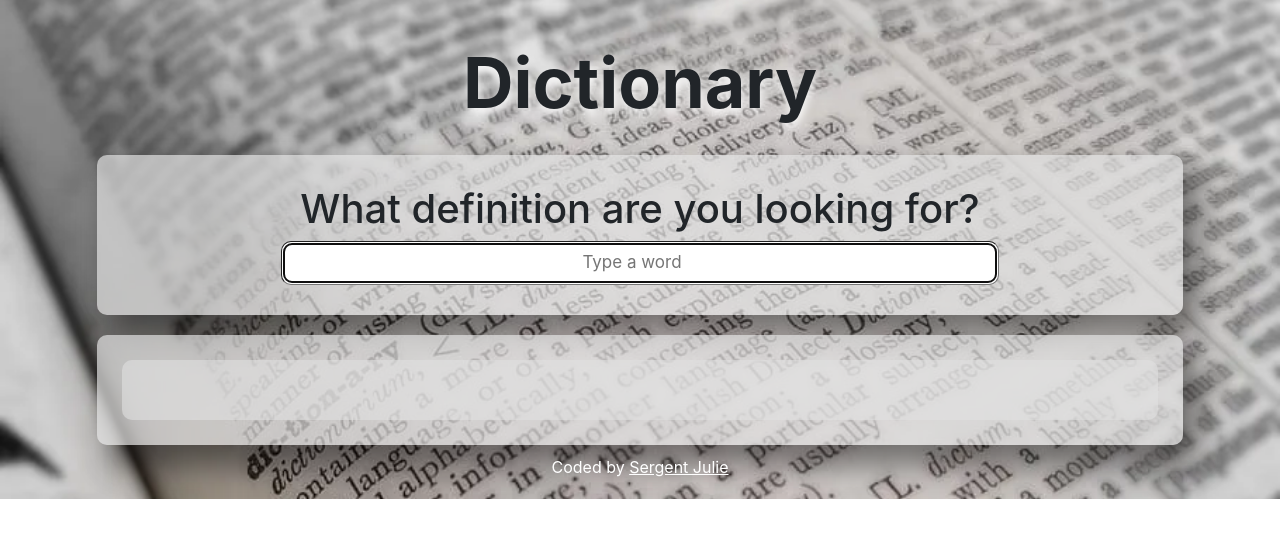
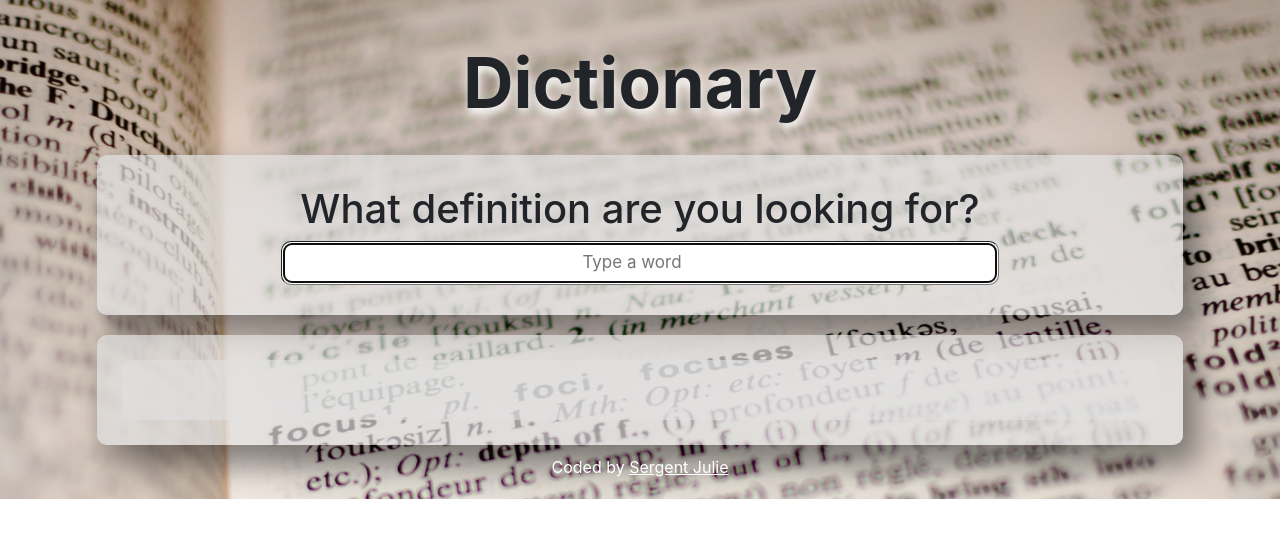
Before and after one commit to Kumaguro3/dictionary-project-react, a React (Create React App) app: page / in a window 1280 px wide. Shown: the top 538 px of the page. Built offline with nearby package versions, Linux system fonts and the light colour scheme; no server answers.

Commit message:
Changed background image for higher quality

```diff
--- a/src/Dictionary.css
+++ b/src/Dictionary.css
@@ -1,6 +1,6 @@
 .app {
-  background: rgb(255, 255, 255) url("dictionary-word-background.webp")
-    no-repeat fixed center;
+  background: rgb(255, 255, 255) url("Dictionary-blurry-image.jpg") no-repeat
+    fixed center;
   background-repeat: no-repeat;
   background-attachment: fixed;
   background-size: cover;
```
Also changed, not shown: src/Dictionary-blurry-image.jpg (added), src/dictionary-word-background.webp (deleted).
